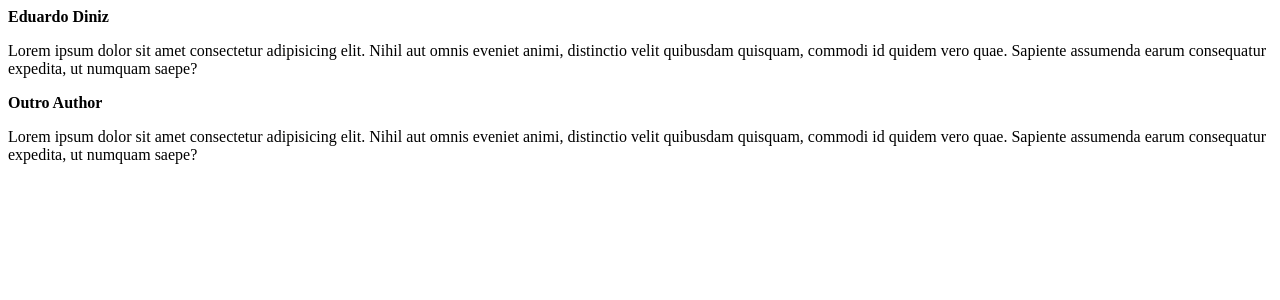
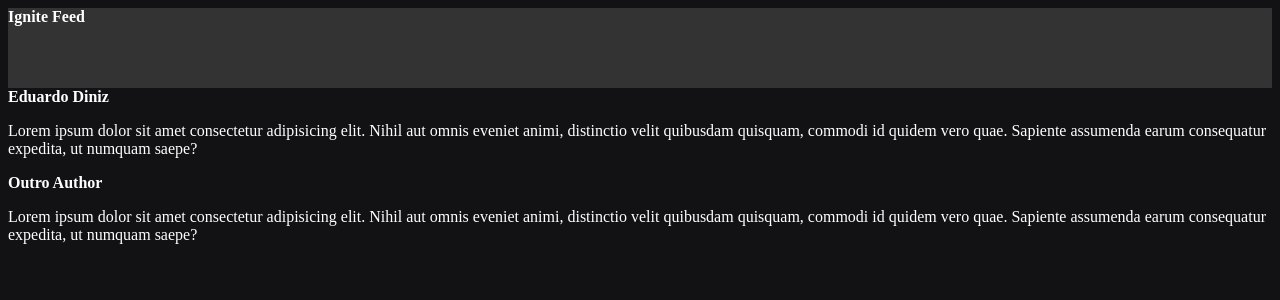
Before and after one commit to DinizEduardo/fundamentos-reactjs-ignite, a React (Vite) app: page / in a window 1280 px wide. Shown: the top 300 px of the page. Built offline with nearby package versions, Linux system fonts and the light colour scheme.

Commit message:
feat: css modules

```diff
--- a/src/App.jsx
+++ b/src/App.jsx
@@ -1,8 +1,12 @@
 import { Post } from './Post'
+import { Header } from './components/Header'
+
+import './styles.css'
 
 export function App() {
   return (
     <>
+      <Header />
       <Post
         author="Eduardo Diniz"
         content="Lorem ipsum dolor sit amet consectetur adipisicing elit. Nihil aut omnis eveniet animi, distinctio velit quibusdam quisquam, commodi id quidem vero quae. Sapiente assumenda earum consequatur expedita, ut numquam saepe?"
--- /dev/null
+++ b/src/components/Header.jsx
@@ -0,0 +1,9 @@
+import styles from './Header.module.css'
+
+export function Header() {
+  return (
+    <header className={styles.header}>
+      <strong>Ignite Feed</strong>
+    </header>
+  )
+}
--- /dev/null
+++ b/src/components/Header.module.css
@@ -0,0 +1,4 @@
+.header {
+  background: #333;
+  height: 80px
+}
--- /dev/null
+++ b/src/styles.css
@@ -0,0 +1,4 @@
+body {
+  background: #121214;
+  color: #fff;
+}
```
